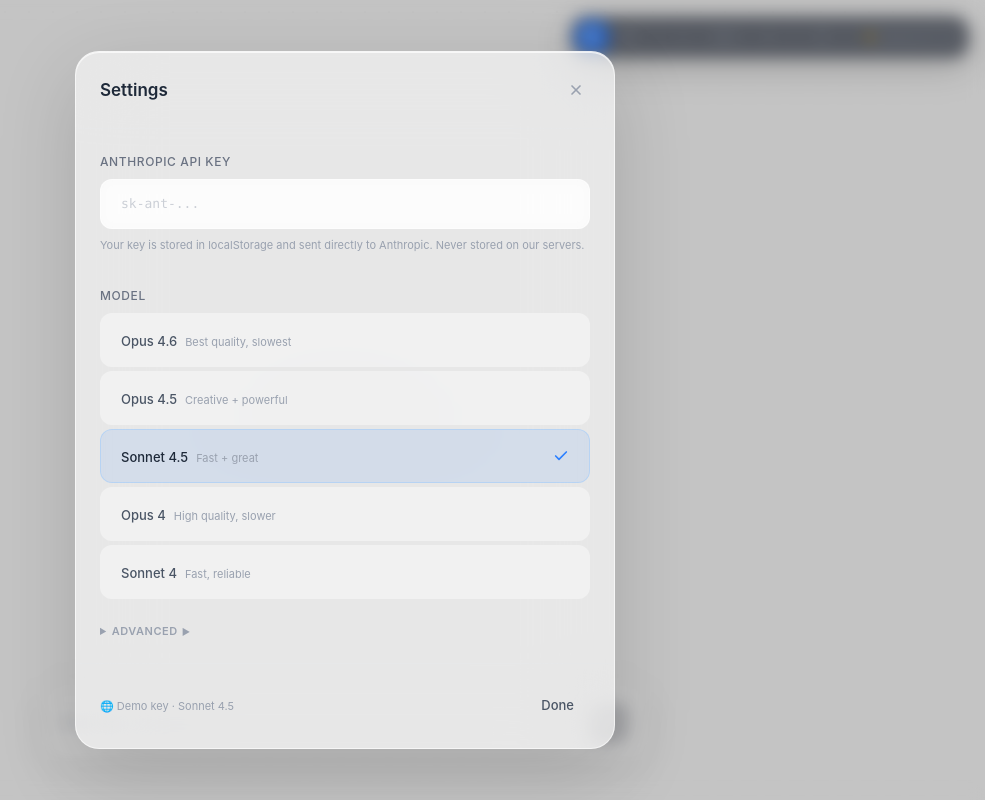
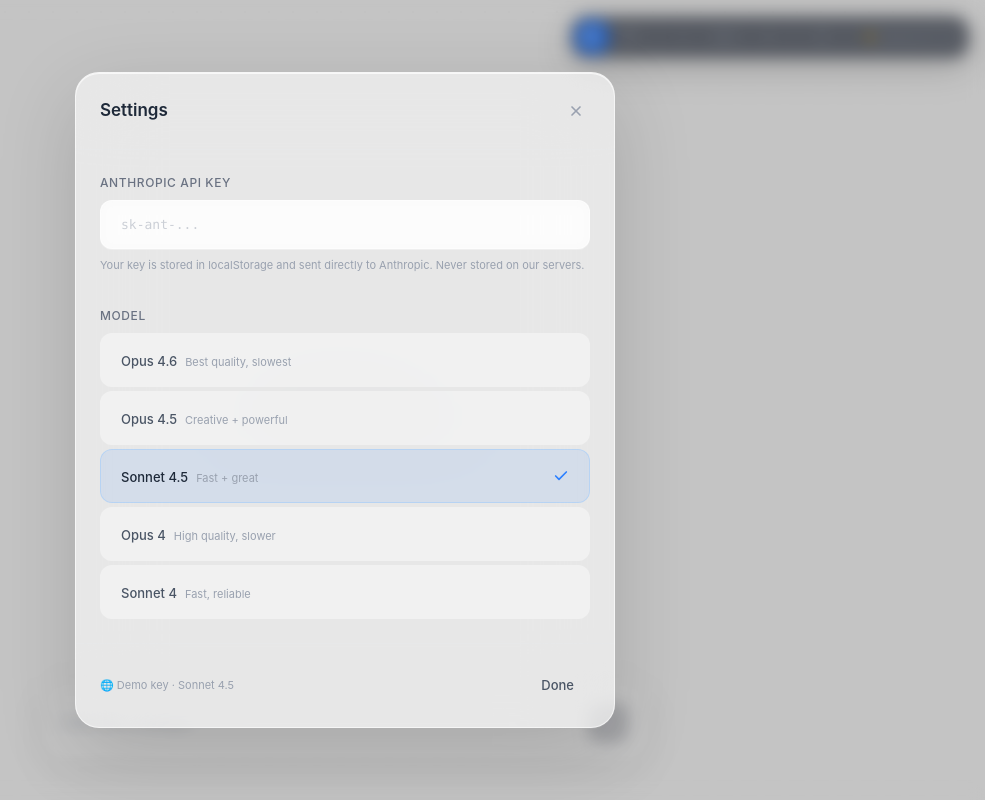
Before and after one commit to dylanfeltus/otto-canvas, a Next.js app: page / in a window 1280 px wide. Both pictures are taken after a click on the button "Sonnet 4.5". Shown: the whole page, without its empty margins (295-1280 px from the left). Built offline with nearby package versions, Linux system fonts and the light colour scheme.

Commit message:
System prompt only visible with ?devMode=true URL flag

```diff
--- a/src/components/settings-modal.tsx
+++ b/src/components/settings-modal.tsx
@@ -162,14 +162,13 @@
           </div>
         </div>
 
-        {/* Advanced / System Prompt */}
-        <div className="px-6 pb-6">
-          <details className="group">
-            <summary className="text-[11px] font-semibold text-gray-400 uppercase tracking-wider cursor-pointer select-none hover:text-gray-500 transition-colors">
-              Advanced
-              <span className="ml-1 text-[9px] group-open:rotate-90 inline-block transition-transform">▶</span>
-            </summary>
-            <div className="mt-3">
+        {/* Advanced / System Prompt — only visible with ?devMode=true */}
+        {typeof window !== "undefined" && new URLSearchParams(window.location.search).has("devMode") && (
+          <div className="px-6 pb-6">
+            <div className="border border-amber-200/50 bg-amber-50/30 rounded-xl p-4">
+              <div className="flex items-center gap-2 mb-3">
+                <span className="text-[11px] font-semibold text-amber-600 uppercase tracking-wider">🛠 Dev Mode</span>
+              </div>
               <label className="block text-[11px] font-semibold text-gray-500 uppercase tracking-wider mb-2">
                 System Prompt
               </label>
@@ -177,14 +176,14 @@
                 value={settings.systemPrompt}
                 onChange={(e) => onUpdate({ systemPrompt: e.target.value })}
                 placeholder="Add custom instructions for the AI designer...&#10;&#10;e.g. &quot;You are a Facebook ad designer. Use 1200x628, minimal text, strong visual hierarchy...&quot;"
-                className="w-full h-28 px-4 py-3 rounded-xl bg-white/50 border border-gray-200/50 text-[13px] text-gray-700 placeholder-gray-400/50 outline-none focus:border-blue-300/50 focus:ring-1 focus:ring-blue-200/30 resize-none font-mono"
+                className="w-full h-32 px-4 py-3 rounded-xl bg-white/70 border border-gray-200/50 text-[13px] text-gray-700 placeholder-gray-400/50 outline-none focus:border-blue-300/50 focus:ring-1 focus:ring-blue-200/30 resize-y font-mono"
               />
               <p className="mt-1.5 text-[10px] text-gray-400">
                 Prepended to every generation. Use for brand guidelines, design skills, or style overrides.
               </p>
             </div>
-          </details>
-        </div>
+          </div>
+        )}
 
         {/* Footer */}
         <div className="p-6 border-t border-gray-200/30 flex items-center justify-between">
```
